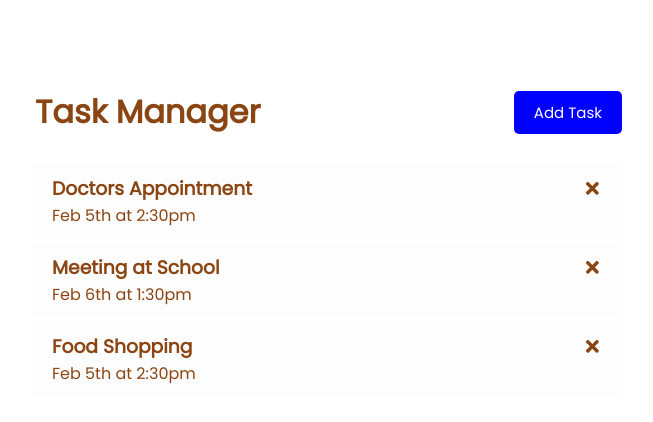
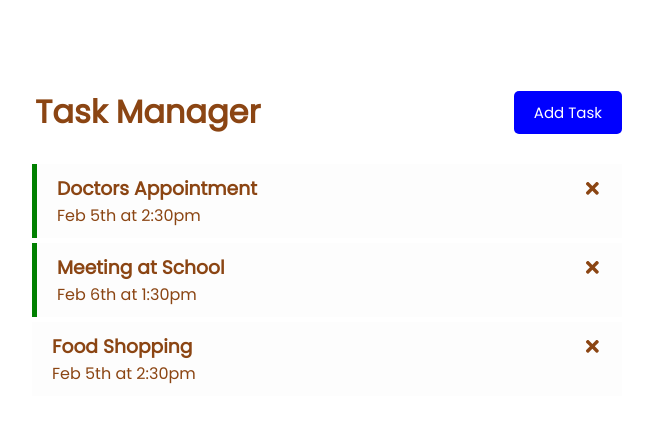
Before and after one commit to Ukaypromise/React-Todo, a React (Create React App) app: page / in a window 1280 px wide. Shown: the top 422 px of the page, without its empty margins (313-966 px from the left). Built offline with nearby package versions, Linux system fonts and the light colour scheme.

Commit message:
Add reminder feature

```diff
--- a/src/App.js
+++ b/src/App.js
@@ -26,15 +26,23 @@
 
 function App() {
   const [tasks, setTasks] = useState(task);
+
   // Delete Task
   const deleteTask = (id) => {
     setTasks(tasks.filter((task) => task.id !== id));
   }
+  // Toggle Reminder
+  const toggleReminder = (id) => {
+    setTasks(tasks.map((task) => task.id === id ? {...task, reminder: !task.reminder} : task))
+  }
   return (
     <div className="App">
       <Header />
-      {tasks.length>0 ? (<Tasks tasks={tasks} onDelete={deleteTask} />) : ("No Tasks To Manage")}
-
+      {tasks.length > 0 ? (
+        <Tasks tasks={tasks} onDelete={deleteTask} onToggle={toggleReminder} />
+      ) : (
+        "No Tasks To Manage"
+      )}
     </div>
   );
 }
--- a/src/components/TaskItem.js
+++ b/src/components/TaskItem.js
@@ -1,9 +1,9 @@
 import React from 'react'
 import {FaTimes} from 'react-icons/fa'
 
-const TaskItem = ({task, onDelete}) => {
+const TaskItem = ({task, onDelete, onToggle}) => {
   return (
-    <div className="task">
+    <div className={`task ${task.reminder ? 'reminder' : ''}`} onDoubleClick={()=> onToggle(task.id)}>
       <h3 >
         {task.text} <FaTimes onClick={()=>onDelete(task.id) } />
       </h3>
--- a/src/components/Tasks.js
+++ b/src/components/Tasks.js
@@ -1,11 +1,11 @@
 import React from "react";
 import TaskItem from "./TaskItem";
 
-const Task = ({tasks, onDelete}) => {
+const Task = ({tasks, onDelete, onToggle}) => {
   return (
     <>
       {tasks.map((task) => (
-        <TaskItem key={task.id} task={task} onDelete={onDelete} />
+        <TaskItem key={task.id} task={task} onDelete={onDelete} onToggle={onToggle} />
       ))}
     </>
   );
```
